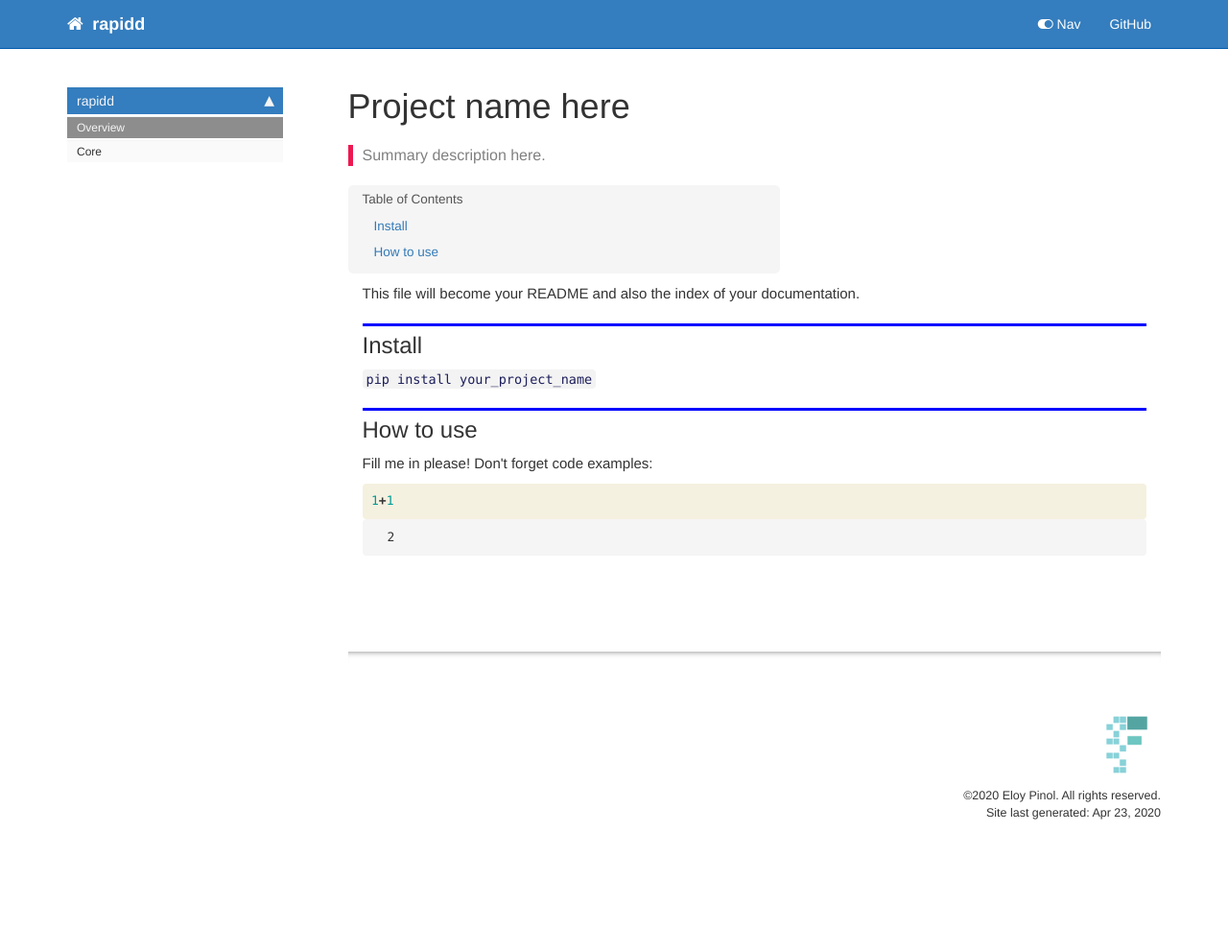
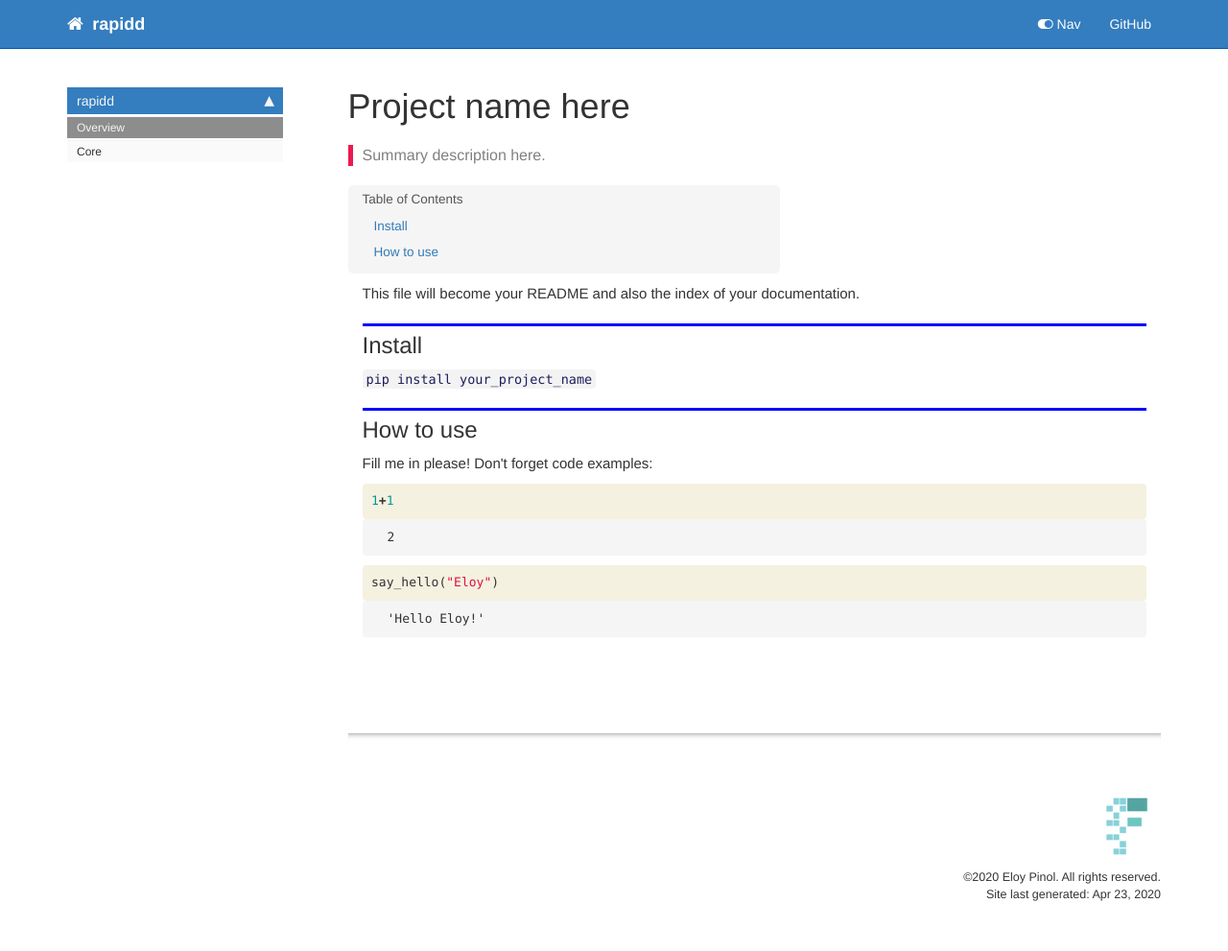
Before and after one commit to Eloypinol/rapidd, a Jekyll site: the page built from docs/index.html, in a window 1280 px wide. Shown: the whole page at 96% size. Built offline with Jekyll 4.4.1, drawn with Linux system fonts in a browser that asks for light colours; nearby versions of some CDN libraries; comment, search, counter and statistics services are not loaded; before the commit the page ends 906 px from its top, so only the background shows below that.

Commit message:
segundo commit

```diff
--- a/docs/index.html
+++ b/docs/index.html
@@ -93,4 +93,37 @@
 </div>
     {% endraw %}
 
+    {% raw %}
+
+<div class="cell border-box-sizing code_cell rendered">
+<div class="input">
+
+<div class="inner_cell">
+    <div class="input_area">
+<div class=" highlight hl-ipython3"><pre><span></span><span class="n">say_hello</span><span class="p">(</span><span class="s2">&quot;Eloy&quot;</span><span class="p">)</span>
+</pre></div>
+
+    </div>
 </div>
+</div>
+
+<div class="output_wrapper">
+<div class="output">
+
+<div class="output_area">
+
+
+
+<div class="output_text output_subarea output_execute_result">
+<pre>&#39;Hello Eloy!&#39;</pre>
+</div>
+
+</div>
+
+</div>
+</div>
+
+</div>
+    {% endraw %}
+
+</div>
```
Also changed, not shown: README.md, 1 other file.
